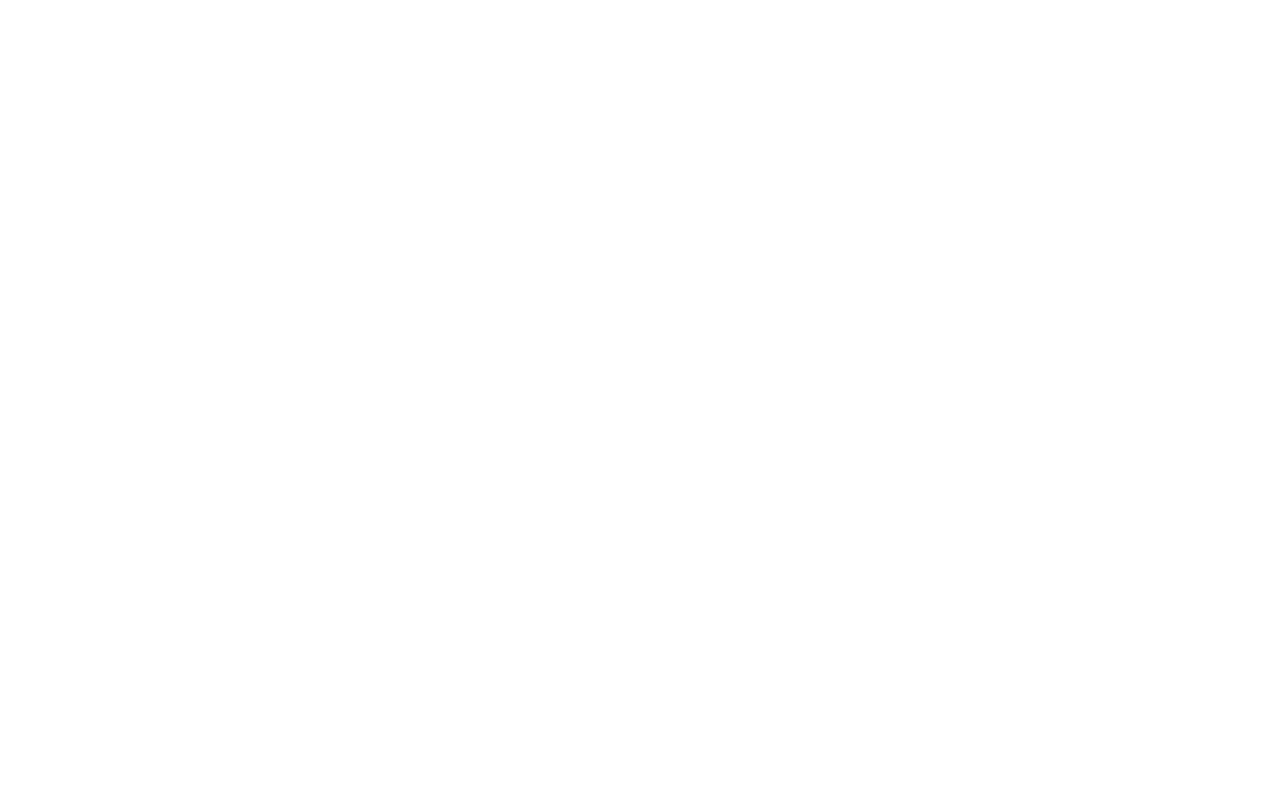
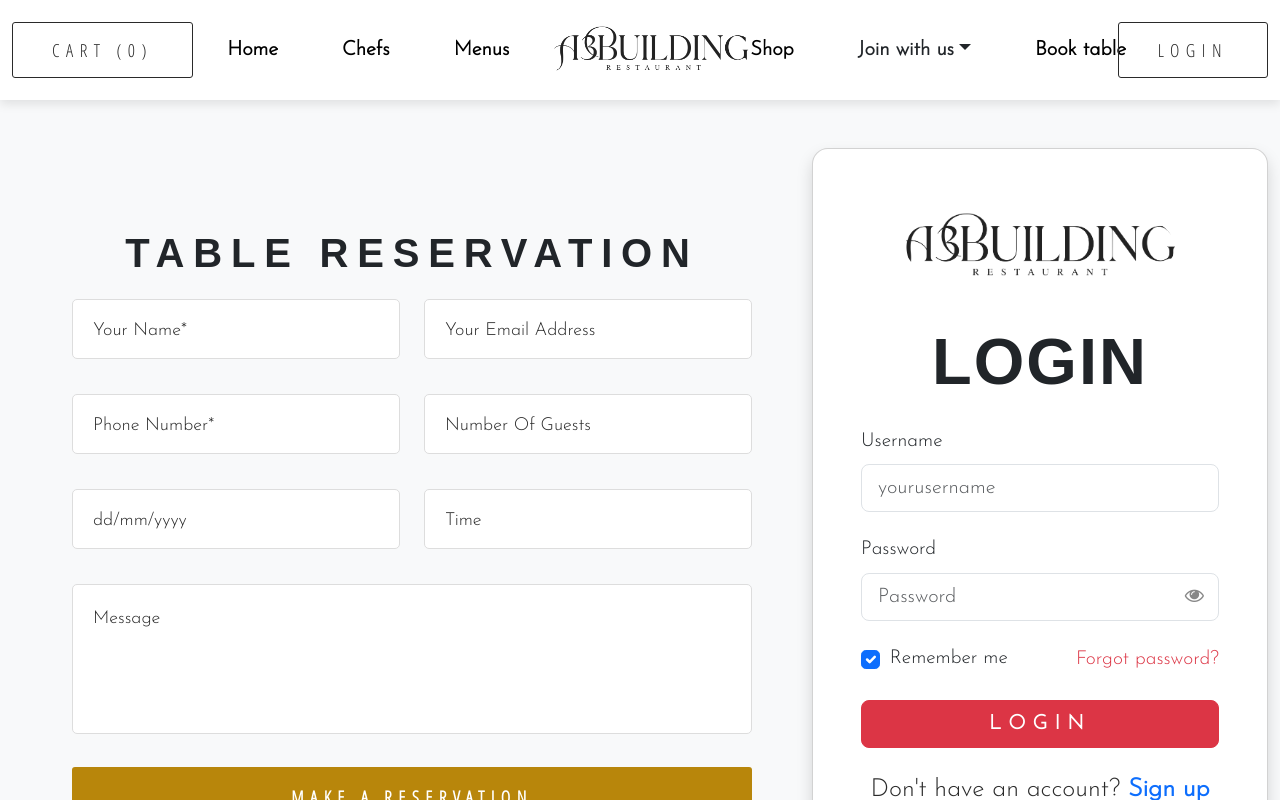
Before and after one commit to DongChiMin/TTCS-Fastfood-Website, a React (Create React App) app in the folder frontend/: page /login in a window 1280 px wide. Before the commit this address had no page. Shown: the top 800 px of the page. Built offline with nearby package versions, Linux system fonts and the light colour scheme; a web font is replaced by a local one.

Commit message:
login form update

```diff
--- a/frontend/package.json
+++ b/frontend/package.json
@@ -5,6 +5,7 @@
   "dependencies": {
     "@emotion/react": "^11.14.0",
     "@emotion/styled": "^11.14.0",
+    "@fortawesome/fontawesome-free": "^6.7.2",
     "@mui/icons-material": "^7.0.2",
     "@mui/lab": "^7.0.0-beta.11",
     "@mui/material": "^7.0.2",
--- a/frontend/src/components/Header/Header.jsx
+++ b/frontend/src/components/Header/Header.jsx
@@ -1,4 +1,4 @@
-import { Link } from "react-router-dom";
+import { Link, useNavigate  } from "react-router-dom";
 import logo from "../../assets/images/logo-black.png";
 import styles from "./Header.module.css";
 import ButtonWhite from "../Buttons/ButtonWhite";
@@ -87,6 +87,8 @@
     }
   };
   // End phần xử lý giỏ hàng
+  // login btn
+  const navigate = useNavigate()
 
   return (
     <>
@@ -246,7 +248,7 @@
               <div>
                 <ButtonWhite
                   buttontext="Login"
-                  onClick={() => alert("Button Clicked!")}
+                  onClick={() => navigate('/login')}
                 />
               </div>
             </div>
--- /dev/null
+++ b/frontend/src/pages/Login.jsx
@@ -0,0 +1,101 @@
+import React, { useState } from 'react';
+import logo from '../assets/images/logo-black.png';
+import '@fortawesome/fontawesome-free/css/all.min.css';
+import Forms from '../components/Forms/Reservation'
+const Login = () => {
+  const [showPassword, setShowPassword] = useState(false);
+  const [loading, setLoading] = useState(false);
+
+  const handleSubmit = (e) => {
+    e.preventDefault();
+    setLoading(true);
+    setTimeout(() => {
+      setLoading(false);
+      alert('Login successful!');
+    }, 1500);
+  };
+
+  return (
+    <div className="container-fluid d-flex justify-content-center align-items-center py-5 bg-light">
+        <Forms/>
+      <div
+        className="card shadow p-5"
+        style={{
+          maxWidth: '800px', // Bigger form
+          width: '100%',
+          borderRadius: '1rem',
+          fontSize: '1.2rem', // Bigger text
+          backgroundColor: '#fff' // White background card
+        }}
+      >
+        <div className="text-center mb-4">
+          <img
+            src={logo}
+            alt="logo"
+            className="rounded-circle"
+            style={{ width: '270px', height: '100px', objectFit: 'cover' }}
+          />
+        </div>
+
+        <h2 className="text-center mb-4 text-uppercase fw-semibold" style={{ letterSpacing: '2px' }}>
+          Login
+        </h2>
+
+        <form onSubmit={handleSubmit}>
+          <div className="mb-4">
+            <label htmlFor="username" className="form-label">Username</label>
+            <input
+              type="text"
+              className="form-control form-control-lg"
+              id="username"
+              placeholder="yourusername"
+              required
+            />
+          </div>
+
+          <div className="mb-4 position-relative">
+            <label htmlFor="password" className="form-label">Password</label>
+            <input
+              type={showPassword ? 'text' : 'password'}
+              className="form-control form-control-lg"
+              id="password"
+              placeholder="Password"
+              required
+            />
+            <i
+              className={`fa ${showPassword ? 'fa-eye-slash' : 'fa-eye'} position-absolute`}
+              style={{ top: '50px', right: '15px', cursor: 'pointer', color: '#888' }}
+              onClick={() => setShowPassword(!showPassword)}
+            ></i>
+          </div>
+
+          <div className="d-flex justify-content-between align-items-center mb-4">
+            <div className="form-check">
+              <input className="form-check-input" type="checkbox" defaultChecked id="remember" />
+              <label className="form-check-label" htmlFor="remember">Remember me</label>
+            </div>
+            <a href="/" className="text-decoration-none text-danger">Forgot password?</a>
+          </div>
+
+          <button type="submit" className="btn btn-danger btn-lg w-100 fw-semibold" disabled={loading}>
+            {loading ? (
+              <span>
+                <span className="spinner-border spinner-border-sm me-2"></span>
+                Processing...
+              </span>
+            ) : (
+              'Login'
+            )}
+          </button>
+        </form>
+
+        <p className="text-center mt-4">
+          Don't have an account?{' '}
+          <a href="/" className="text-decoration-none text-primary fw-semibold">Sign up now</a>
+        </p>
+      </div>
+    </div>
+  );
+};
+
+export default Login;
--- a/frontend/src/routes/userRoutes.jsx
+++ b/frontend/src/routes/userRoutes.jsx
@@ -8,6 +8,7 @@
 import Shop from "../pages/Shop";
 import Detail from "../pages/Detail";
 import CheckOut from "../pages/CheckOut";
+import Login from "../pages/Login";
 import Test from "../pages/test";
 // Layout
 import UserLayout from "../layouts/UserLayout";
@@ -102,6 +103,14 @@
     ),
   },
   {
+    path: "/login",
+    element: (
+      <UserLayout>
+        <Login />
+      </UserLayout>
+    ),
+  },
+  {
     path: "/test",
     element: (
       <UserLayout>
```
Also changed, not shown: frontend/public/logo-black.png (added), 1 other file (tests, documents, lock files or other folders).
